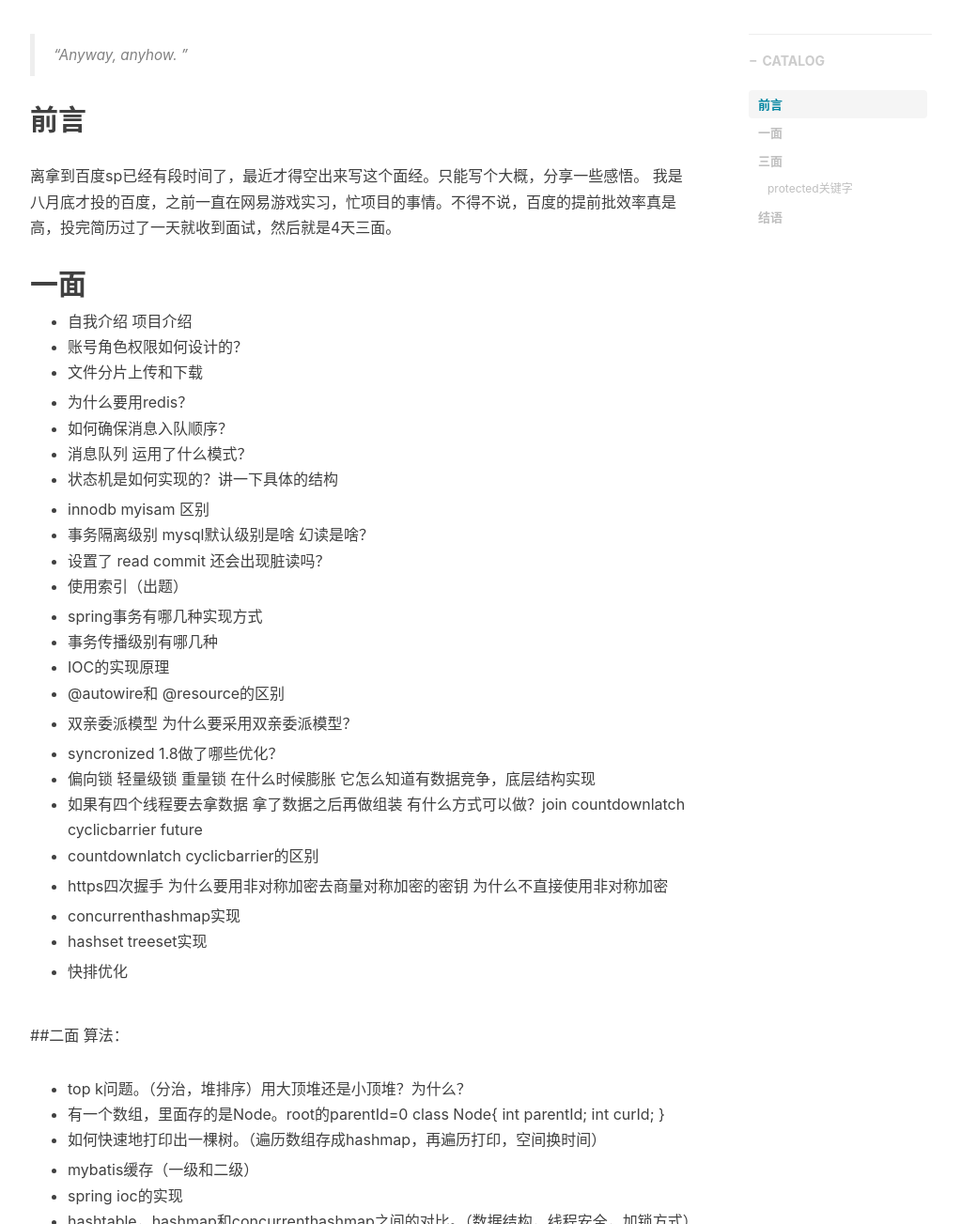
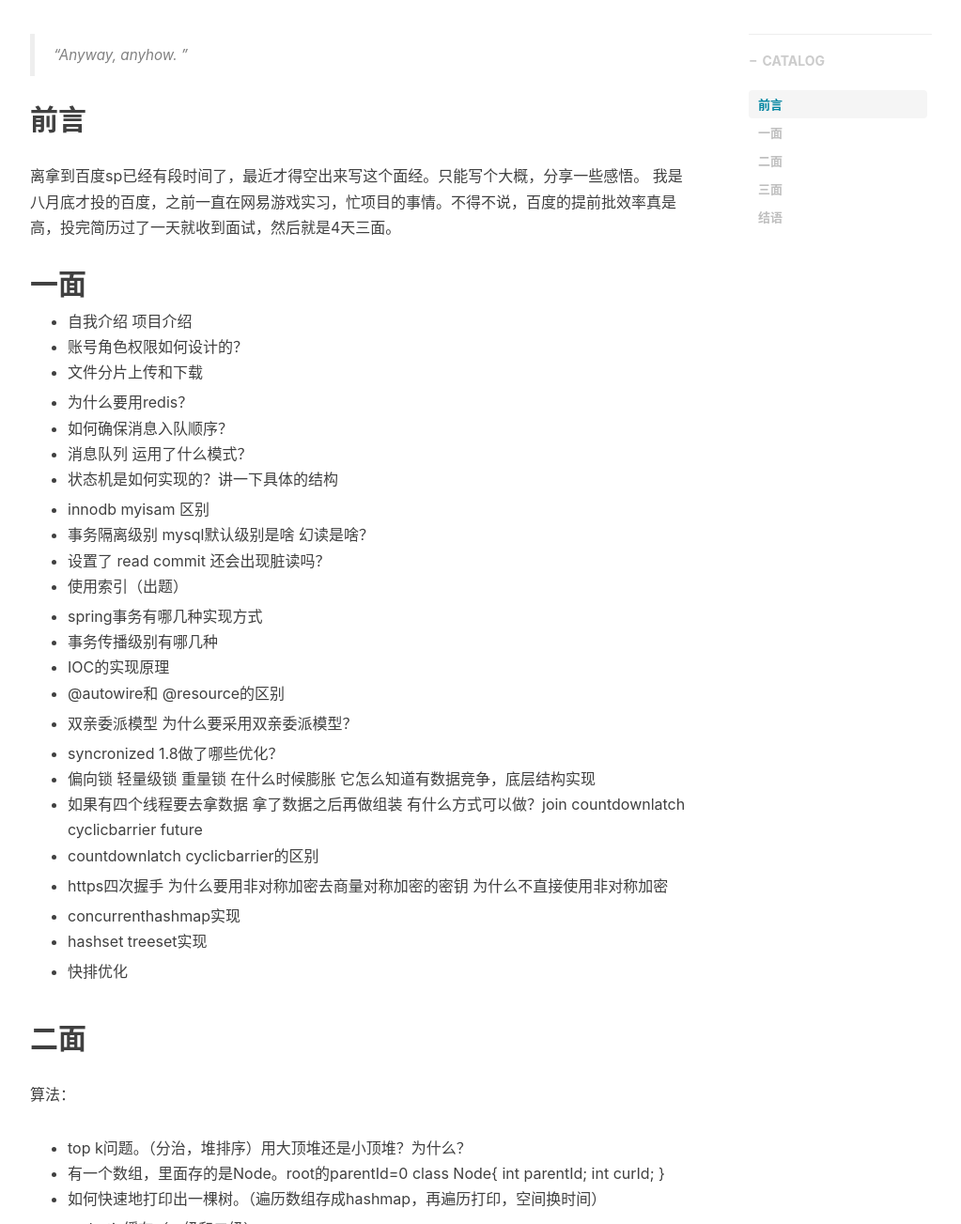
Before and after one commit to tfl435918939/blog, a Jekyll site: the page built from _posts/2018-10-15-秋招百度后台开发面经.markdown, in a window 1280 px wide and 1400 px high, scrolled down 430 px, cut to the strip 97-1400 px from the top of the window. Shown: the whole strip at 94% size, without its empty margins (233-1256 px from the left). Built offline with Jekyll 4.4.1, drawn with Linux system fonts in a browser that asks for light colours; nearby versions of some CDN libraries; comment, search, counter and statistics services are not loaded.

Commit message:
update an article

```diff
--- a/_posts/2018-10-15-秋招百度后台开发面经.markdown
+++ b/_posts/2018-10-15-秋招百度后台开发面经.markdown
@@ -51,7 +51,7 @@ tags:
 
 - 快排优化
 
-##二面
+## 二面
 算法：
 - top k问题。（分治，堆排序）用大顶堆还是小顶堆？为什么？
 - 有一个数组，里面存的是Node。root的parentId=0
@@ -79,9 +79,7 @@ class Node{
 
 
 ## 三面
-
-
-##### protected关键字
+- protected关键字
 - 你觉得你是个什么样的人？优点和缺点是什么？
 - 最有成就感的事情。
 - 最受打击或者最后悔的事情是什么。
```
